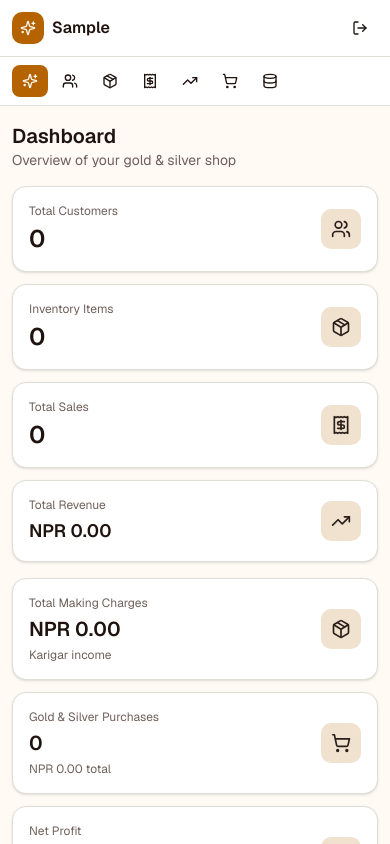
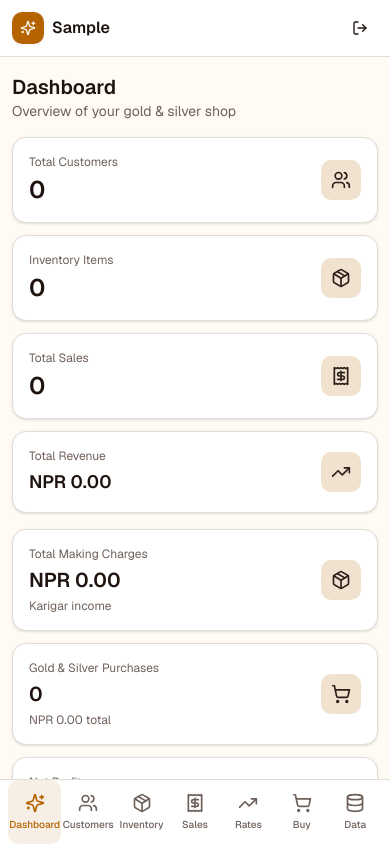
Before and after one commit to KishoriRaut/siscora-goldshop-crm, a Next.js app: page / in a window 390 px wide. Both pictures are taken after typing "Sample", "Sample", "Sample123", "Sample123" into the empty fields and a click on the button "Complete Setup". Shown: the top 844 px of the page. Built offline with nearby package versions, Linux system fonts and the light colour scheme.

Commit message:
Add bottom navigation bar for mobile devices

```diff
--- a/app/globals.css
+++ b/app/globals.css
@@ -133,6 +133,11 @@
   .scrollbar-hide::-webkit-scrollbar {
     display: none;
   }
+
+  /* Safe area insets for devices with notches */
+  .safe-area-inset-bottom {
+    padding-bottom: env(safe-area-inset-bottom);
+  }
 }
 
 /* Print styles for invoices */
--- a/app/page.tsx
+++ b/app/page.tsx
@@ -108,7 +108,8 @@ export default function Home() {
         </div>
       </header>
 
-      <nav className="bg-card border-b border-border">
+      {/* Top Navigation - Hidden on mobile, shown on tablet/desktop */}
+      <nav className="hidden md:block bg-card border-b border-border">
         <div className="max-w-7xl mx-auto px-3 sm:px-4 md:px-6 lg:px-8">
           <div className="flex gap-1 overflow-x-auto py-2 scrollbar-hide min-w-0">
             <Button
@@ -178,7 +179,7 @@ export default function Home() {
         </div>
       </nav>
 
-      <main className="max-w-7xl mx-auto px-3 sm:px-4 md:px-6 lg:px-8 py-4 sm:py-6 md:py-8">
+      <main className="max-w-7xl mx-auto px-3 sm:px-4 md:px-6 lg:px-8 py-4 sm:py-6 md:py-8 pb-20 md:pb-6 lg:pb-8">
         {activeTab === "dashboard" && <Dashboard onNavigate={setActiveTab} />}
         {activeTab === "customers" && <Customers />}
         {activeTab === "inventory" && <Inventory />}
@@ -187,6 +188,89 @@ export default function Home() {
         {activeTab === "purchases" && <Purchases />}
         {activeTab === "import-export" && <ImportExport />}
       </main>
+
+      {/* Bottom Navigation - Shown on mobile, hidden on tablet/desktop */}
+      <nav className="md:hidden fixed bottom-0 left-0 right-0 bg-card border-t border-border z-50 safe-area-inset-bottom">
+        <div className="flex items-center justify-around h-16 px-2">
+          <button
+            onClick={() => setActiveTab("dashboard")}
+            className={`flex flex-col items-center justify-center gap-1 flex-1 h-full rounded-lg transition-colors ${
+              activeTab === "dashboard"
+                ? "text-primary bg-primary/10"
+                : "text-muted-foreground hover:text-foreground hover:bg-accent"
+            }`}
+          >
+            <Sparkles className={`w-5 h-5 ${activeTab === "dashboard" ? "text-primary" : ""}`} />
+            <span className="text-[10px] font-medium">Dashboard</span>
+          </button>
+          <button
+            onClick={() => setActiveTab("customers")}
+            className={`flex flex-col items-center justify-center gap-1 flex-1 h-full rounded-lg transition-colors ${
+              activeTab === "customers"
+                ? "text-primary bg-primary/10"
+                : "text-muted-foreground hover:text-foreground hover:bg-accent"
+            }`}
+          >
+            <Users className={`w-5 h-5 ${activeTab === "customers" ? "text-primary" : ""}`} />
+            <span className="text-[10px] font-medium">Customers</span>
+          </button>
+          <button
+            onClick={() => setActiveTab("inventory")}
+            className={`flex flex-col items-center justify-center gap-1 flex-1 h-full rounded-lg transition-colors ${
+              activeTab === "inventory"
+                ? "text-primary bg-primary/10"
+                : "text-muted-foreground hover:text-foreground hover:bg-accent"
+            }`}
+          >
+            <Package className={`w-5 h-5 ${activeTab === "inventory" ? "text-primary" : ""}`} />
+            <span className="text-[10px] font-medium">Inventory</span>
+          </button>
+          <button
+            onClick={() => setActiveTab("sales")}
+            className={`flex flex-col items-center justify-center gap-1 flex-1 h-full rounded-lg transition-colors ${
+              activeTab === "sales"
+                ? "text-primary bg-primary/10"
+                : "text-muted-foreground hover:text-foreground hover:bg-accent"
+            }`}
+          >
+            <Receipt className={`w-5 h-5 ${activeTab === "sales" ? "text-primary" : ""}`} />
+            <span className="text-[10px] font-medium">Sales</span>
+          </button>
+          <button
+            onClick={() => setActiveTab("gold-rates")}
+            className={`flex flex-col items-center justify-center gap-1 flex-1 h-full rounded-lg transition-colors ${
+              activeTab === "gold-rates"
+                ? "text-primary bg-primary/10"
+                : "text-muted-foreground hover:text-foreground hover:bg-accent"
+            }`}
+          >
+            <TrendingUp className={`w-5 h-5 ${activeTab === "gold-rates" ? "text-primary" : ""}`} />
+            <span className="text-[10px] font-medium">Rates</span>
+          </button>
+          <button
+            onClick={() => setActiveTab("purchases")}
+            className={`flex flex-col items-center justify-center gap-1 flex-1 h-full rounded-lg transition-colors ${
+              activeTab === "purchases"
+                ? "text-primary bg-primary/10"
+                : "text-muted-foreground hover:text-foreground hover:bg-accent"
+            }`}
+          >
+            <ShoppingCart className={`w-5 h-5 ${activeTab === "purchases" ? "text-primary" : ""}`} />
+            <span className="text-[10px] font-medium">Buy</span>
+          </button>
+          <button
+            onClick={() => setActiveTab("import-export")}
+            className={`flex flex-col items-center justify-center gap-1 flex-1 h-full rounded-lg transition-colors ${
+              activeTab === "import-export"
+                ? "text-primary bg-primary/10"
+                : "text-muted-foreground hover:text-foreground hover:bg-accent"
+            }`}
+          >
+            <Database className={`w-5 h-5 ${activeTab === "import-export" ? "text-primary" : ""}`} />
+            <span className="text-[10px] font-medium">Data</span>
+          </button>
+        </div>
+      </nav>
     </div>
   )
 }
```
Also changed, not shown: public/sw.js.
